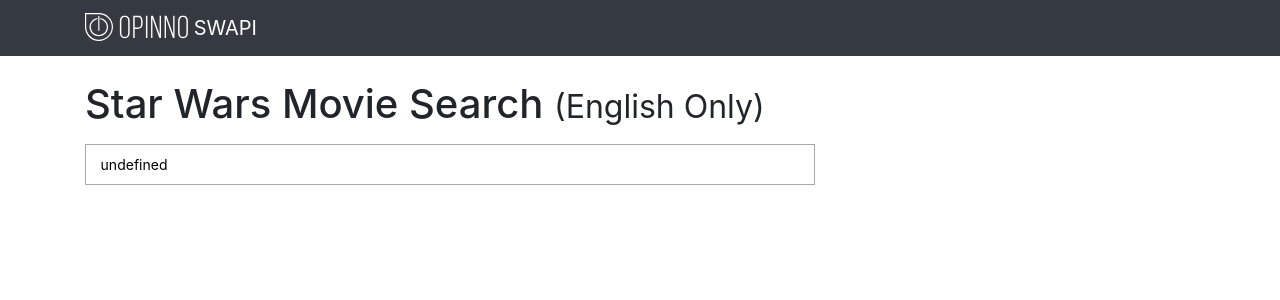
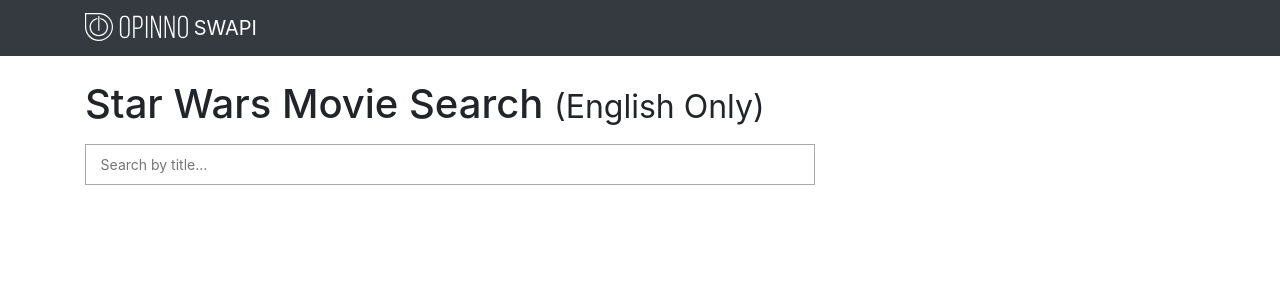
Before and after one commit to iortega-dev/opinno-frontend-test, an Angular app: page / in a window 1280 px wide. Shown: the top 300 px of the page. Built offline with nearby package versions, Linux system fonts and the light colour scheme.

Commit message:
feat(component): Searchform component

```diff
--- /dev/null
+++ b/src/app/components/search-form/search-form.component.html
@@ -0,0 +1,8 @@
+<ng-container [formGroup]="searchForm">
+  <app-search-input
+      formControlName="search"
+      [placeholder]="'Search by title...'"
+      [loading]="showLoader"
+      [results]="searchResults"
+      ></app-search-input>
+</ng-container>
--- /dev/null
+++ b/src/app/components/search-form/search-form.component.ts
@@ -0,0 +1,56 @@
+import { Component, OnInit } from '@angular/core';
+import { FormGroup, FormBuilder } from '@angular/forms';
+import { SearchService } from 'src/app/services/search-service';
+import { Subject } from 'rxjs';
+import { takeUntil, debounceTime, filter } from 'rxjs/operators';
+import { Film } from 'src/app/models/Film';
+
+@Component({
+  selector: 'app-search-form',
+  templateUrl: './search-form.component.html',
+  styleUrls: ['./search-form.component.scss']
+})
+export class SearchFormComponent implements OnInit {
+  searchForm: FormGroup;
+  showLoader = false;
+  searchResults: Film[];
+
+  private destroySubject = new Subject();
+
+  constructor(
+    private fb: FormBuilder,
+    private searchSrv: SearchService
+  ) {}
+
+  ngOnInit() {
+    this.searchForm = this.fb.group({
+      search: ['']
+    });
+    this.initFormListener();
+  }
+
+  initFormListener() {
+    this.searchForm
+      .get('search')
+      .valueChanges.pipe(
+        takeUntil(this.destroySubject),
+        debounceTime(500),
+      )
+      .subscribe(val => {
+          val.length >= 2 ? this.doSearch(val) : delete this.searchResults;
+      });
+  }
+
+  doSearch(searchterm) {
+    this.showLoader = true;
+    this.searchSrv.getSearchResults(searchterm).subscribe(
+      (data) => {
+        this.searchResults = data.results;
+      },
+      (error) => {
+        console.log(error);
+      },
+      () => this.showLoader = false);
+  }
+
+}
--- a/src/app/components/search-input/search-input.component.ts
+++ b/src/app/components/search-input/search-input.component.ts
@@ -1,5 +1,6 @@
 import { Component, OnInit, Input, forwardRef } from '@angular/core';
 import { NG_VALUE_ACCESSOR, ControlValueAccessor } from '@angular/forms';
+import { Film } from 'src/app/models/Film';
 
 @Component({
   selector: 'app-search-input',
@@ -18,6 +19,7 @@ export class SearchInputComponent implements OnInit, ControlValueAccessor {
   @Input() label: string;
   @Input() placeholder: string;
   @Input() loading = false;
+  @Input() results: Film[];
 
   value: string;
   focused: boolean;
--- a/src/app/pages/home/home.component.html
+++ b/src/app/pages/home/home.component.html
@@ -3,8 +3,7 @@
     <!-- Content  -->
     <div class="col-md-8 my-4">
       <h1>Star Wars Movie Search <small>(English Only)</small></h1>
-      <app-search-input
-        [placeholder]="'Search by title...'"></app-search-input>
+      <app-search-form></app-search-form>
     </div>
     <!-- Historical-->
     <div class="col-md-4">
--- a/src/app/services/search-service.ts
+++ b/src/app/services/search-service.ts
@@ -7,7 +7,7 @@ import { Observable } from 'rxjs';
 })
 export class SearchService {
 
-  baseUrl = 'https://swapi.co/api/films';
+  baseUrl = 'https://swapi.co/api/films/';
 
   constructor(private http: HttpClient) { }
 
```
Also changed, not shown: src/app/app.module.ts (+10 -3 lines), src/app/components/search-form/search-form.component.scss (added), 1 other file (tests, documents, lock files or other folders).
